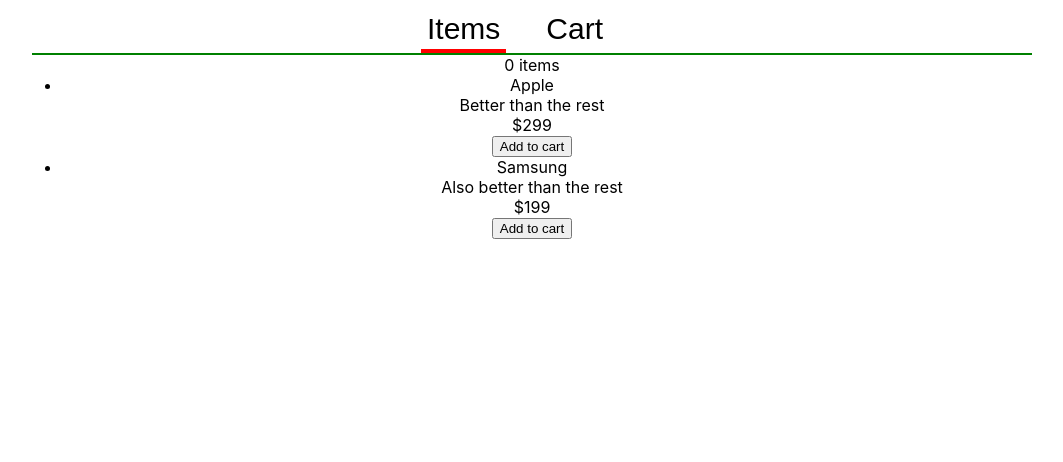
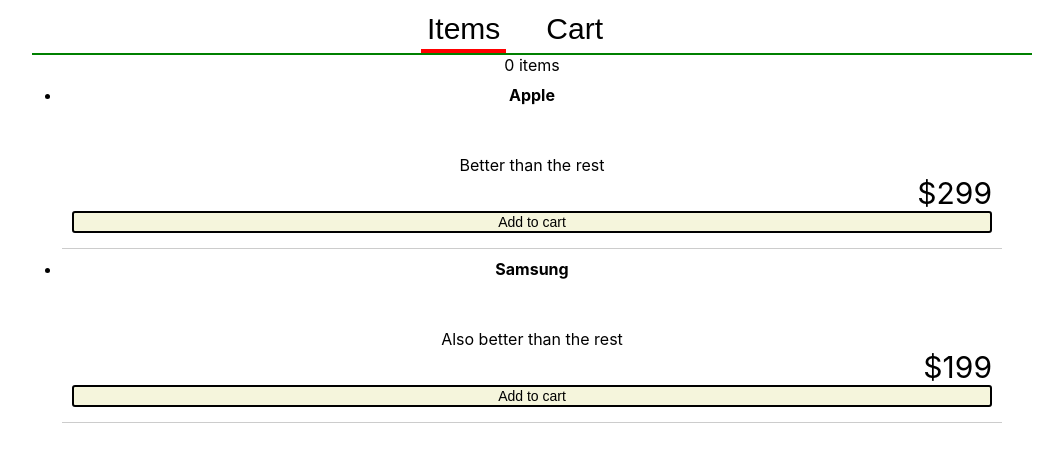
Before and after one commit to SonnyFixit/Shopper, a React (Create React App) app: page / in a window 1280 px wide. Shown: the top 462 px of the page, without its empty margins (108-1171 px from the left). Built offline with nearby package versions, Linux system fonts and the light colour scheme.

Commit message:
Additional styling

```diff
--- a/src/Item.css
+++ b/src/Item.css
@@ -0,0 +1,68 @@
+.Item
+{
+  display: flexbox;
+  background-color:white;
+  justify-content: space-between;
+  border-bottom: 1px solid #ccc;
+  padding: 10px;
+}
+
+.Item-image
+{
+  width: 100px;
+  height: 100px;
+  border: 2px solid black;
+  margin-right: 10px;
+  float: left;
+}
+
+.Item-title
+{
+  font-weight: bold;
+  margin-bottom: 50px;
+}
+
+.Item-price
+{
+  text-align: right;
+  font-size: 30px;
+  color: black;
+}
+
+.Item-addToCart
+{
+  margin-bottom: 5px;
+  font-size: 14px;
+  border: 2px solid black;
+  background-color: beige;
+  border-radius: 3px;
+  cursor: pointer;
+}
+
+.Item-addToCart:hover
+{
+  background-color: #FFDDB2;
+}
+
+.Item-addToCart:active
+{
+  background-color: #ED8400;
+  color: #fff;
+  outline: black;
+}
+
+.Item-addToCart:focus
+{
+  outline: black;
+}
+.Item-left
+{
+  flex: 1;
+}
+
+.Item-right
+{
+  display: flex;
+  flex-direction: column;
+  justify-content: space-between;
+}
```
